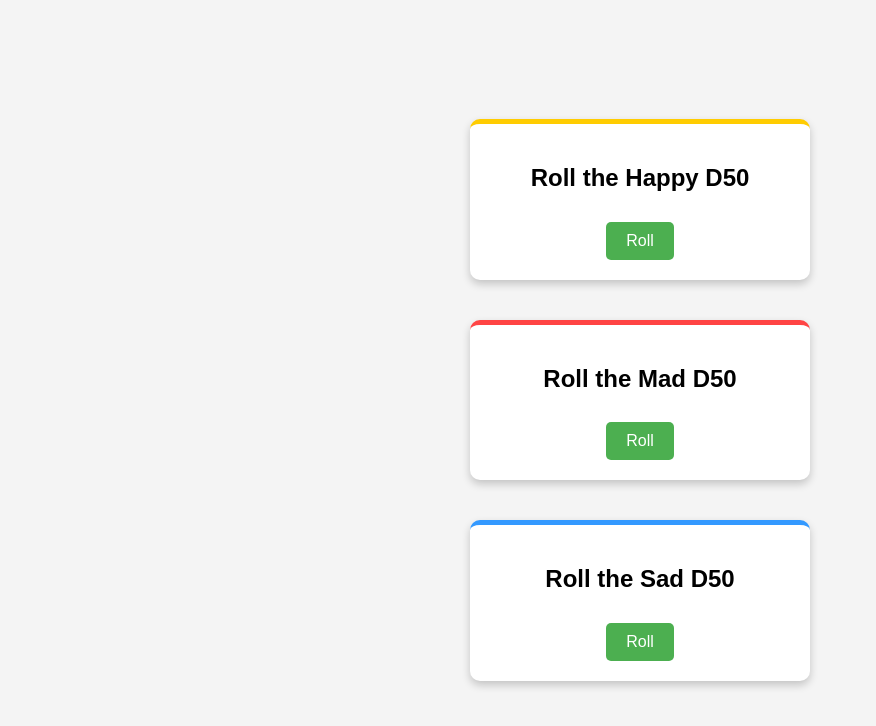
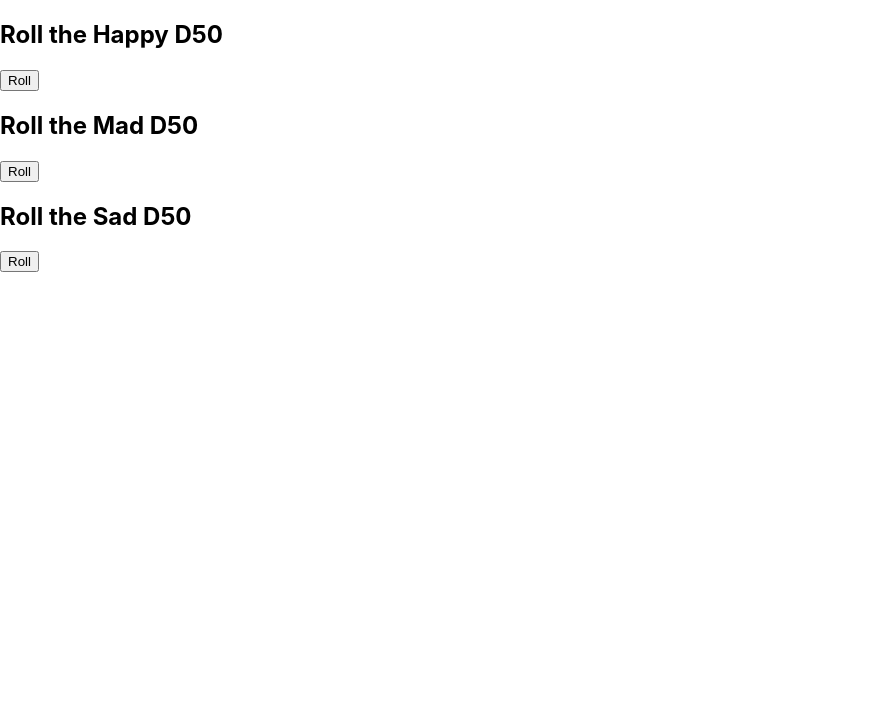
Before and after one commit to s-zhaojo/DnD, a React (Create React App) app: page / in a window 1280 px wide. Shown: the top 726 px of the page, without its empty margins (0-876 px from the left). Built offline with nearby package versions, Linux system fonts and the light colour scheme.

Commit message:
Update App.css

```diff
--- a/src/App.css
+++ b/src/App.css
@@ -1,62 +1,11 @@
-/* App.css */
-body {
-  font-family: Arial, sans-serif;
-  background-color: #f4f4f4;
+.App {
   text-align: center;
-  margin: 0;
-  padding: 0;
+  background-color: #f4f7fc;
+  font-family: 'Arial', sans-serif;
+  min-height: 100vh;
+  display: flex;
+  justify-content: center;
+  align-items: center;
+  flex-direction: column;
+  padding: 20px;
 }
-
-.container {
-  display: flex;
-  flex-direction: column;
-  align-items: center;
-  justify-content: center;
-  min-height: 100vh;
-}
-
-.dice-section {
-  background: white;
-  padding: 20px;
-  margin: 20px;
-  border-radius: 10px;
-  box-shadow: 0px 4px 8px rgba(0, 0, 0, 0.2);
-  width: 300px;
-  text-align: center;
-}
-
-#happy {
-  border-top: 5px solid #ffcc00;
-}
-
-#mad {
-  border-top: 5px solid #ff4444;
-}
-
-#sad {
-  border-top: 5px solid #3399ff;
-}
-
-h2 {
-  font-size: 1.5rem;
-}
-
-button {
-  background-color: #4caf50;
-  color: white;
-  border: none;
-  padding: 10px 20px;
-  font-size: 1rem;
-  cursor: pointer;
-  border-radius: 5px;
-  margin-top: 10px;
-}
-
-button:hover {
-  background-color: #45a049;
-}
-
-p {
-  font-size: 1.1rem;
-  margin: 10px 0;
-}
```
